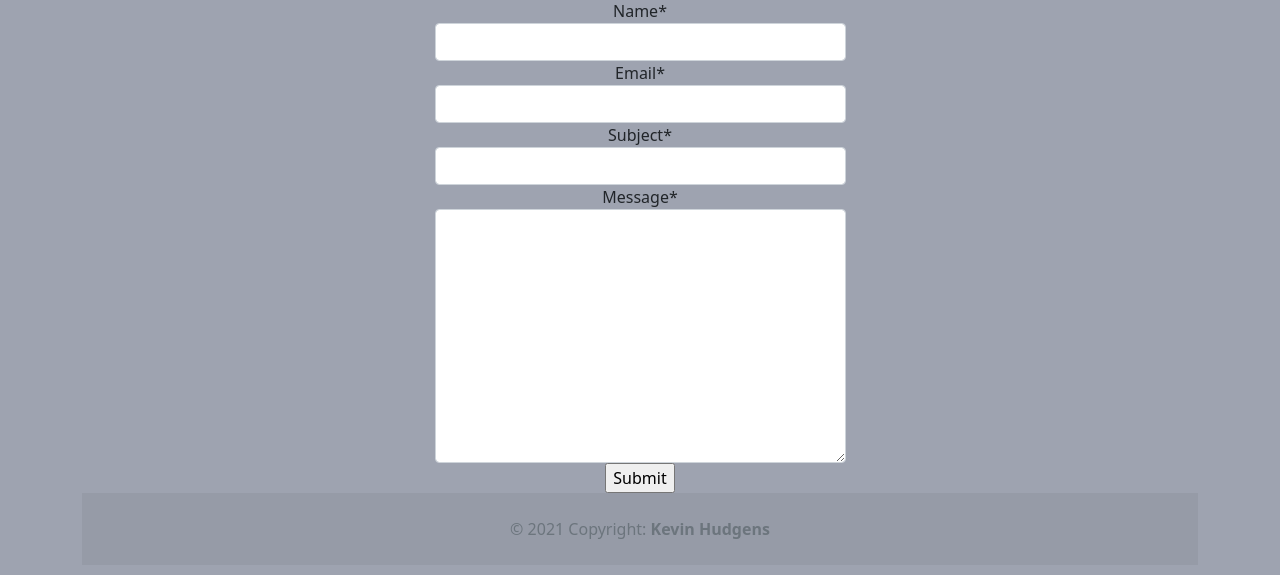
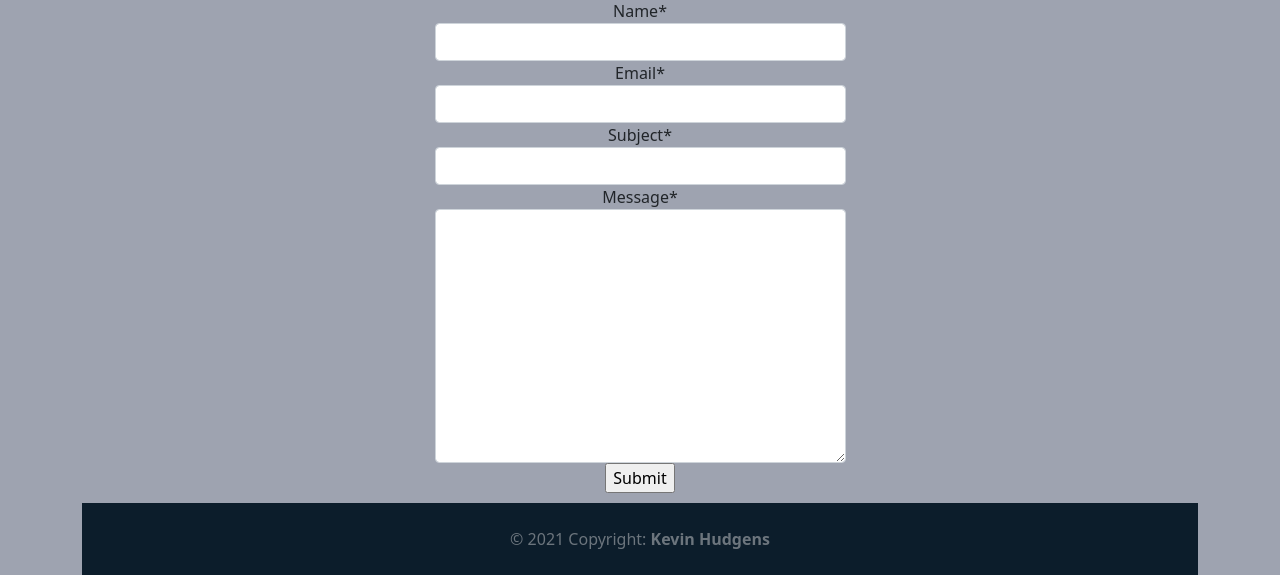
Before and after one commit to kghudgens/Study-Wise, a Django app: page / in a window 1280 px wide. Shown: the part 572-1147 px from the top of the page. Before the commit the page ends 1111 px from the top, so only its background shows below. Run offline with Django 3.2, Linux system fonts and the light colour scheme; data that the repository does not hold is empty; some libraries are stand-ins or nearby versions.

Commit message:
added color to the footer element

```diff
--- a/pyquiz/blog/static/blog/styles.css
+++ b/pyquiz/blog/static/blog/styles.css
@@ -13,7 +13,8 @@ form {
 .hidden {
   display: none;
 }
-.navbar {
+.navbar,
+footer {
   background-color: #0d1f2d;
 }
 body {
@@ -47,6 +48,7 @@ a:hover {
 
 .form_space {
   margin-top: 10px;
+  margin-bottom: 10px;
 }
 
 .float-container {
```
